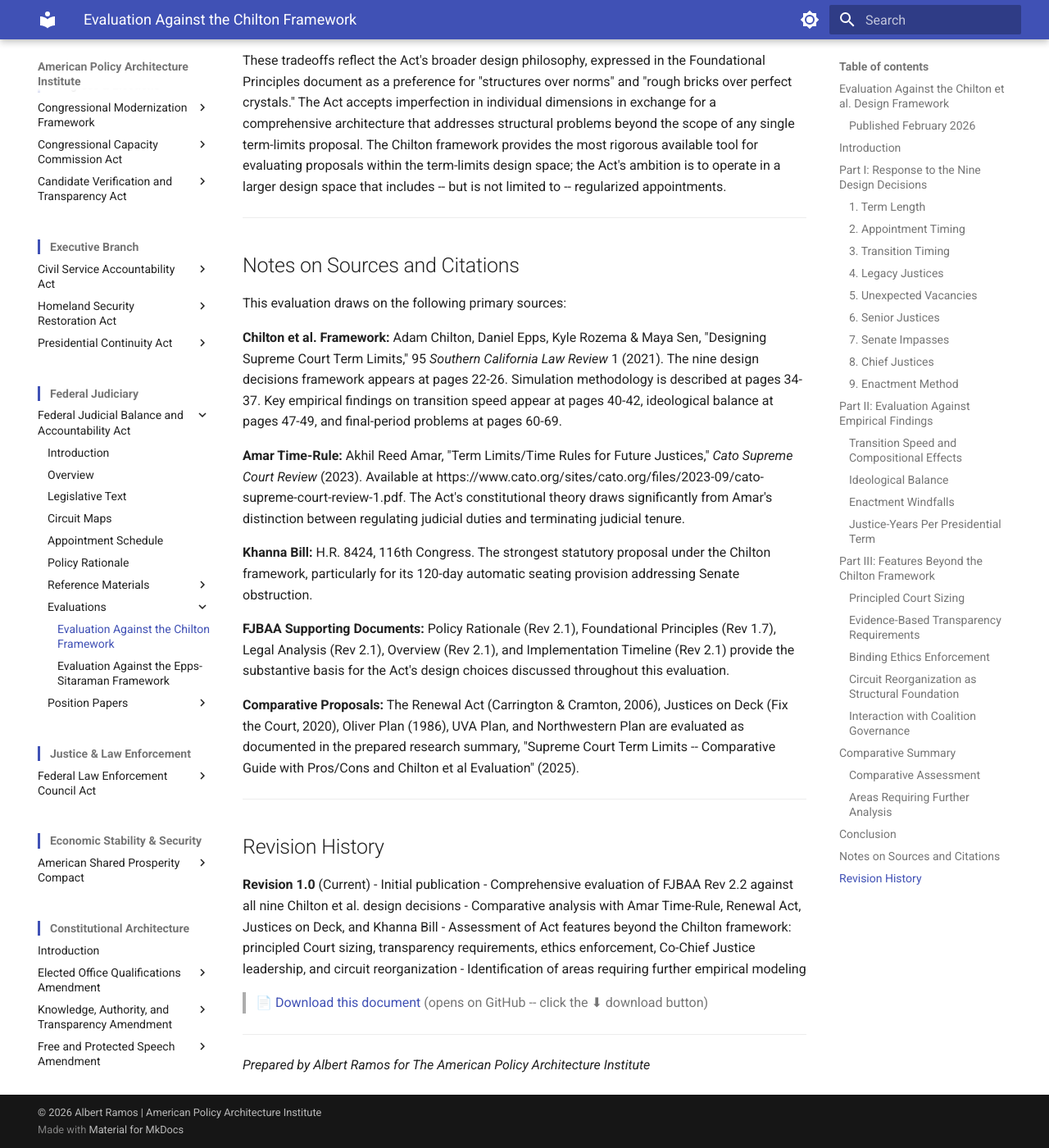
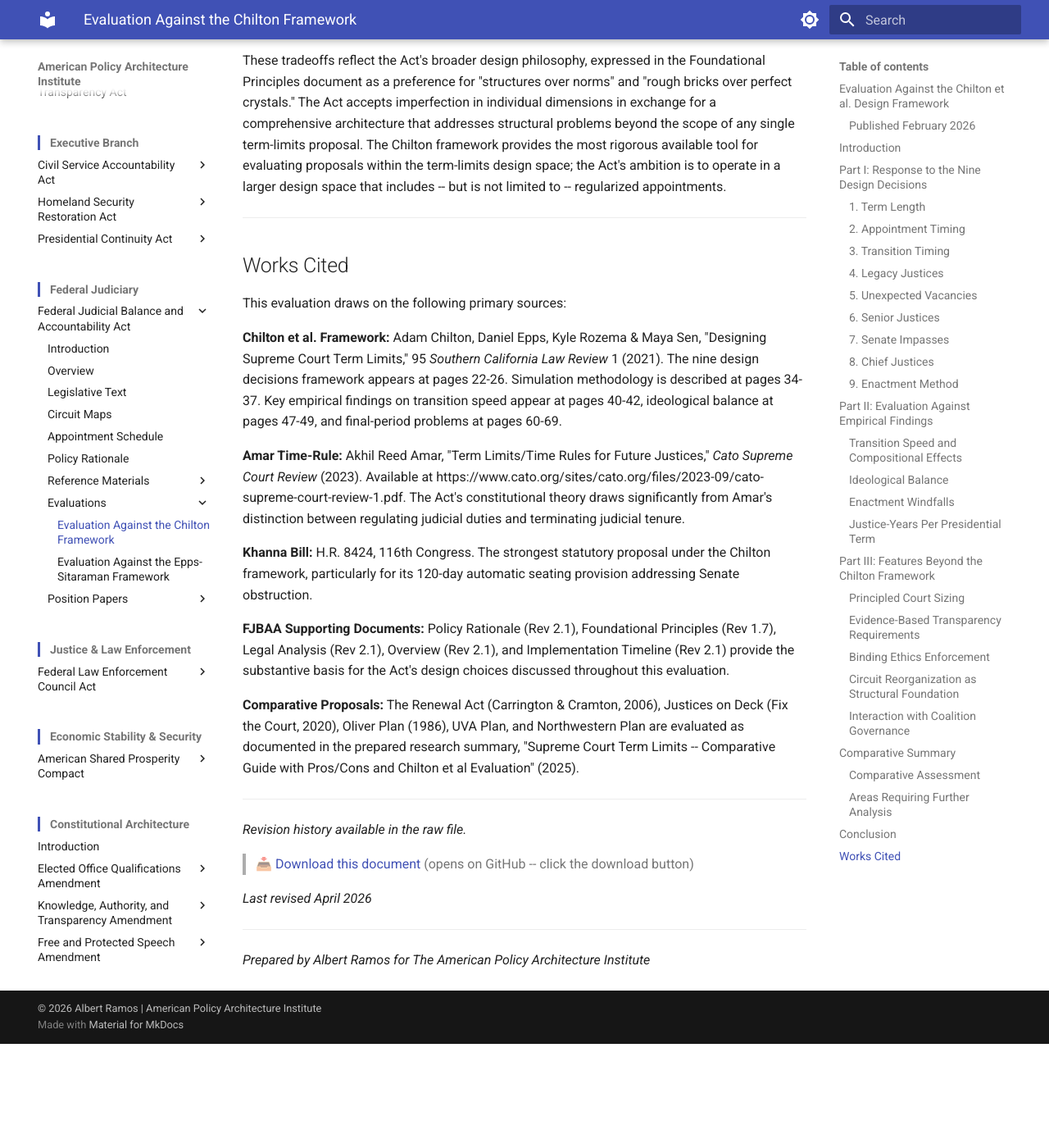
Before and after one commit to albertintech/apai, an MkDocs documentation site: the page built from docs/judiciary/fjbaa/chilton-framework-evaluation.md, in a window 1280 px wide and 1400 px high, scrolled down 16311 px. Shown: the whole window at 82% size. Built offline with MkDocs 1.6.1 and Material for MkDocs 9.7.7, drawn with Linux system fonts in a browser that asks for light colours; after the commit the page ends 17584 px from its top, so only the background shows below that.

Commit message:
Update chilton-framework-evaluation.md

```diff
--- a/docs/judiciary/fjbaa/chilton-framework-evaluation.md
+++ b/docs/judiciary/fjbaa/chilton-framework-evaluation.md
@@ -252,7 +252,7 @@
 
 ---
 
-## Notes on Sources and Citations
+## Works Cited
 
 This evaluation draws on the following primary sources:
 
@@ -268,16 +268,25 @@
 
 ---
 
+<!--
 ## Revision History
 
-**Revision 1.0** (Current)
+**Revision 1.1** (Current)
+- DPS Rev 2.7 structural alignment: wrapped revision history in HTML comment block, added revision history note, added last revised line, standardized download link format, renamed file to Production Convention, renamed "Notes on Sources and Citations" to "Works Cited"
+
+**Revision 1.0**
 - Initial publication
 - Comprehensive evaluation of FJBAA Rev 2.2 against all nine Chilton et al. design decisions
 - Comparative analysis with Amar Time-Rule, Renewal Act, Justices on Deck, and Khanna Bill
 - Assessment of Act features beyond the Chilton framework: principled Court sizing, transparency requirements, ethics enforcement, Co-Chief Justice leadership, and circuit reorganization
 - Identification of areas requiring further empirical modeling
+-->
 
-> 📄 [Download this document](https://github.com/albertintech/apai/blob/main/docs/judiciary/fjbaa/chilton-framework-evaluation.md) (opens on GitHub -- click the ⬇ download button)
+*Revision history available in the raw file.*
+
+> 📥 [Download this document](https://github.com/albertintech/apai/blob/main/docs/judiciary/fjbaa/chilton-framework-evaluation.md) (opens on GitHub -- click the download button)
+
+*Last revised April 2026*
 
 ---
 
```
